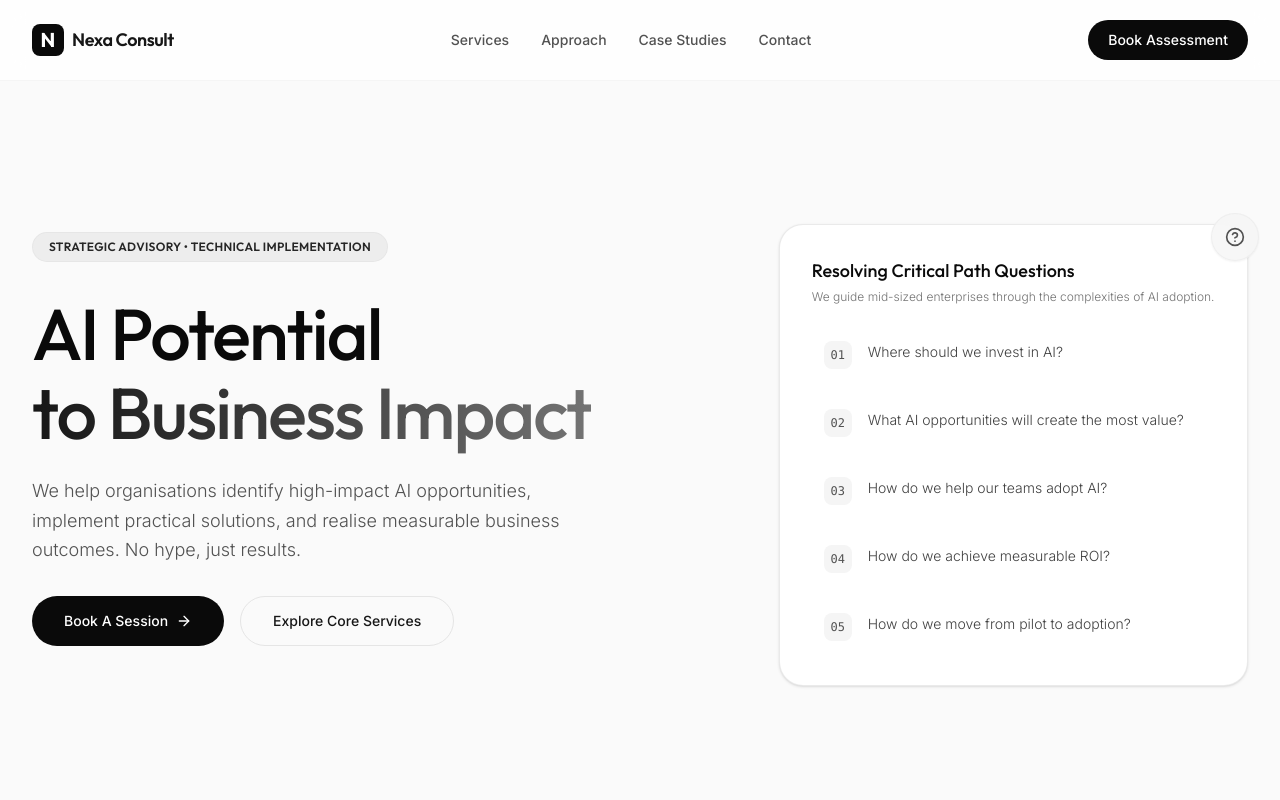
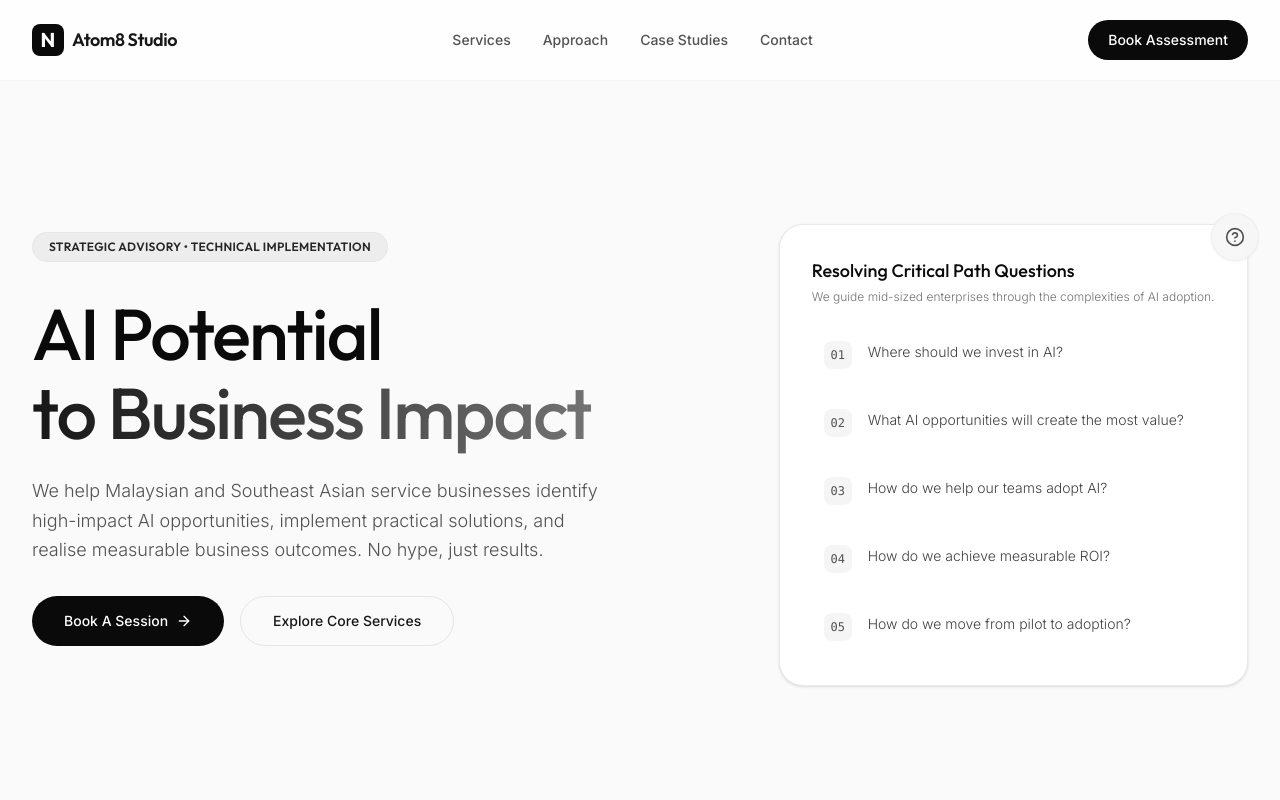
Before and after one commit to atom8studio/PH77, a React (Vite) app: page / in a window 1280 px wide. Shown: the top 800 px of the page. Built offline with nearby package versions, Linux system fonts and the light colour scheme.

Commit message:
update name

```diff
--- a/src/components/Header.tsx
+++ b/src/components/Header.tsx
@@ -6,7 +6,7 @@ export default function Header() {
           <div className="w-8 h-8 rounded-lg bg-neutral-950 flex items-center justify-center">
             <span className="text-white font-display font-bold text-xl leading-none">N</span>
           </div>
-          <span className="font-display font-semibold text-lg tracking-tight">Nexa Consult</span>
+          <span className="font-display font-semibold text-lg tracking-tight">Atom8 Studio</span>
         </div>
 
         <nav className="hidden md:flex items-center gap-8">
--- a/src/components/Hero.tsx
+++ b/src/components/Hero.tsx
@@ -45,7 +45,7 @@ export default function Hero() {
               animate={{ opacity: 1, y: 0 }}
               transition={{ duration: 0.5, delay: 0.2 }}
             >
-              We help organisations identify high-impact AI opportunities, implement practical solutions, and realise measurable business outcomes. No hype, just results.
+              We help Malaysian and Southeast Asian service businesses identify high-impact AI opportunities, implement practical solutions, and realise measurable business outcomes. No hype, just results.
             </motion.p>
 
             <motion.div
```
